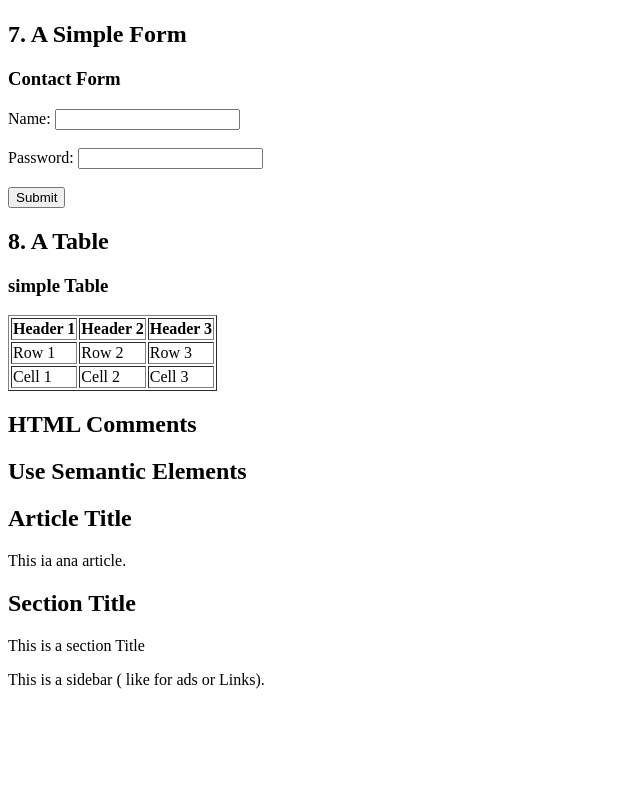
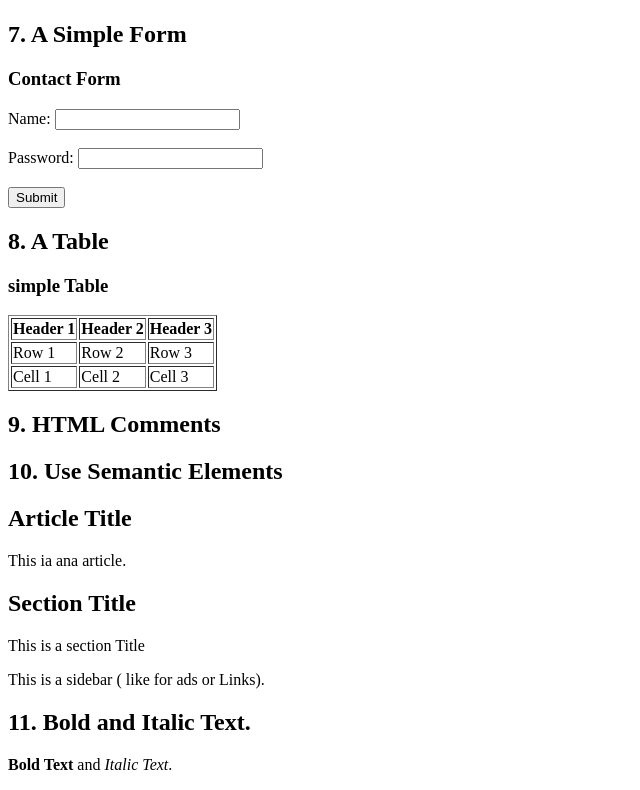
Before and after one commit to AgnesNazie/git-html-css, a plain HTML site: page index.html in a window 1280 px wide. Shown: the part 1369-2159 px from the top of the page, without its empty margins (0-640 px from the left). Before the commit the page ends 2074 px from the top, so only its background shows below. Drawn offline with Linux system fonts and the light colour scheme.

Commit message:
added bold and italic text

```diff
--- a/index.html
+++ b/index.html
@@ -77,10 +77,10 @@
     </tr>
    </table>
 
-   <h2>HTML Comments</h2>
+   <h2>9. HTML Comments</h2>
    <!-- This is a comment. It wont be visible on the webpage-->
 
-    <h2>Use Semantic Elements</h2>
+    <h2>10. Use Semantic Elements</h2>
     <article>
         <h2>Article Title</h2>
         <p>This ia ana article.</p>
@@ -92,5 +92,8 @@
     <aside>
         <p>This is a sidebar ( like for ads or Links).</p>
     </aside>
+
+    <h2>11. Bold and Italic Text.</h2>
+<p><strong>Bold Text</strong> and <em>Italic Text</em>.</p>
 </body>
 </html
```
